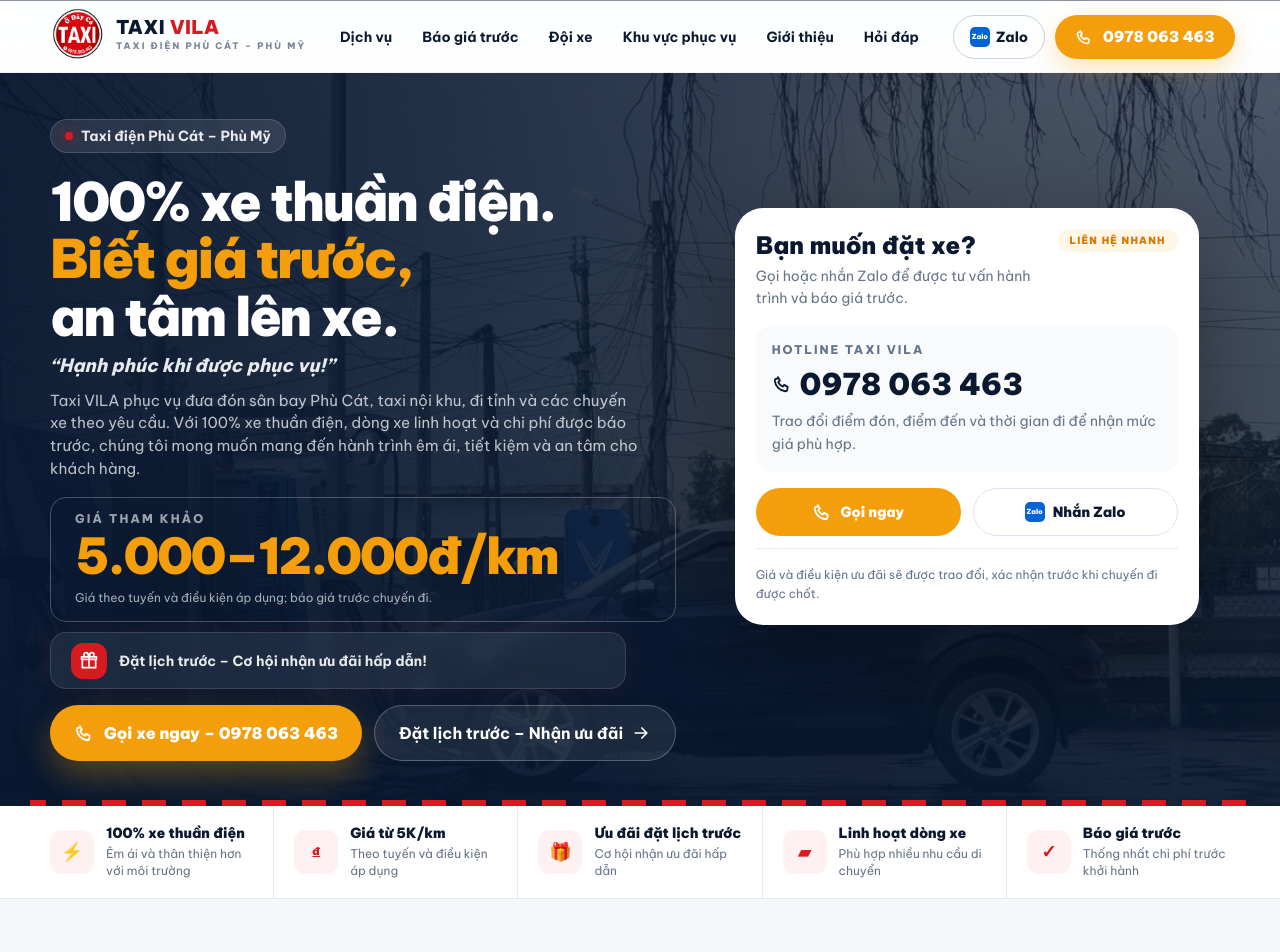
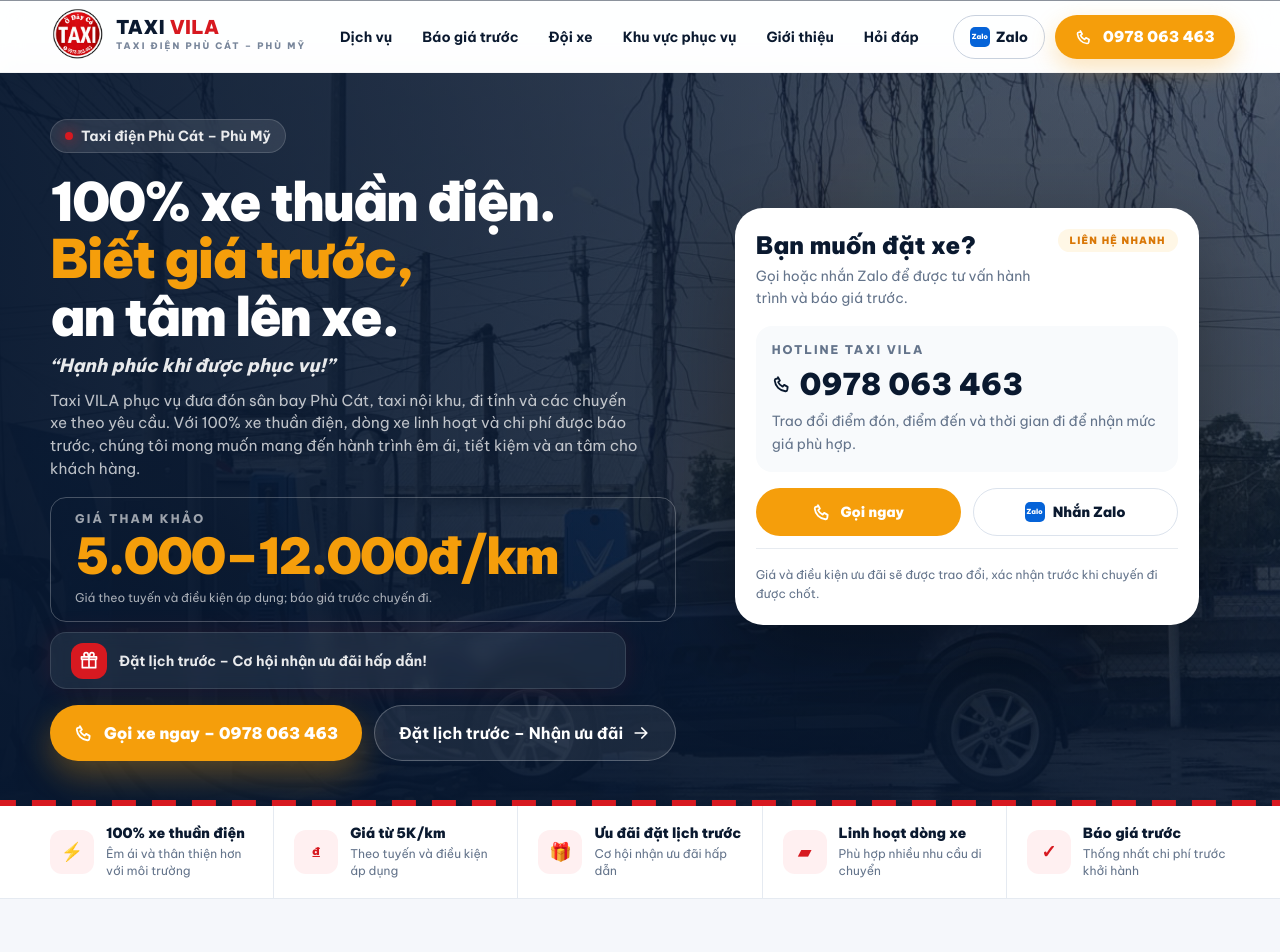
Before and after one commit to vila-taxi-77/vila-taxi-77, a Next.js app: page / in a window 1280 px wide. Shown: the top 952 px of the page. Built offline with nearby package versions, Linux system fonts and the light colour scheme.

Commit message:
fix: adjust hero road line width for better alignment

```diff
--- a/src/components/sections/hero-section.tsx
+++ b/src/components/sections/hero-section.tsx
@@ -115,7 +115,7 @@ export function HeroSection() {
         </aside>
       </div>
 
-      <div className="hero-road-line relative z-10 mx-auto h-1.5 max-w-[1220px]" aria-hidden="true" />
+      <div className="hero-road-line relative z-10 h-1.5 w-full" aria-hidden="true" />
     </section>
   );
 }
```
